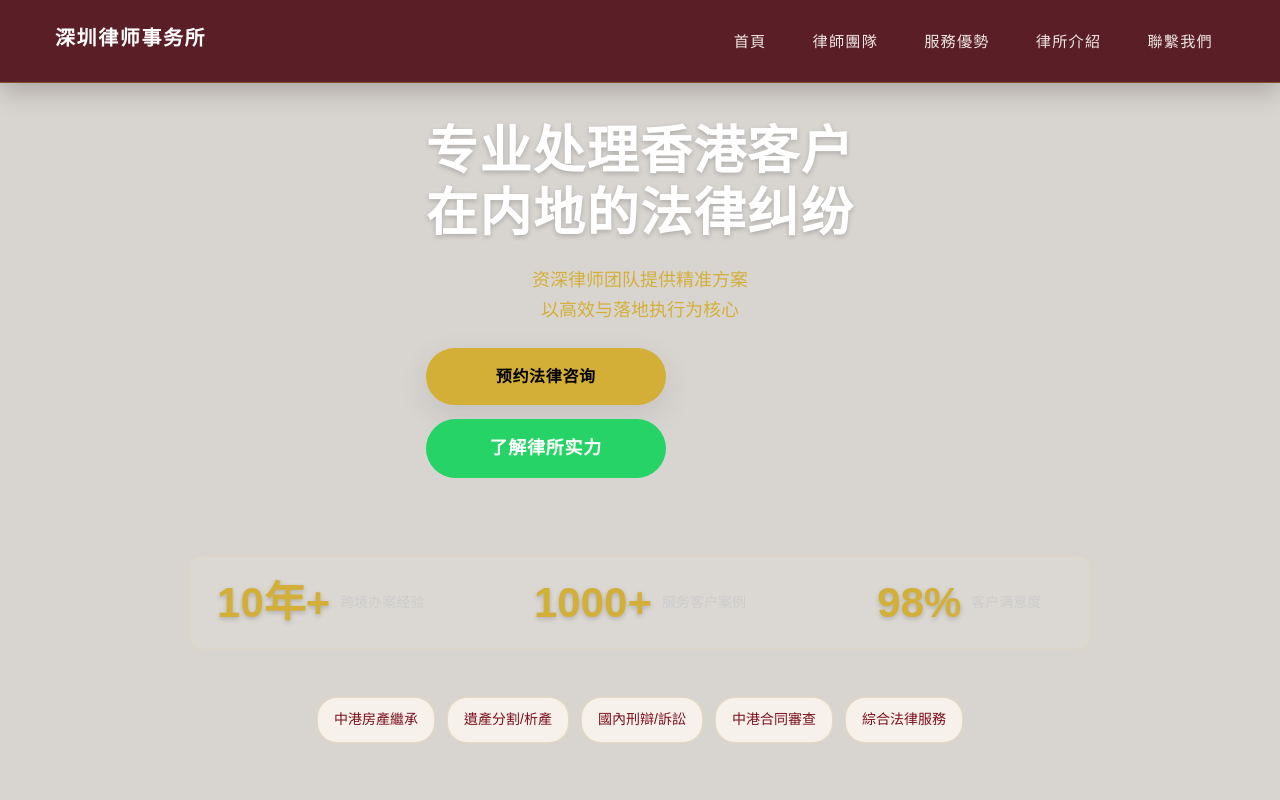
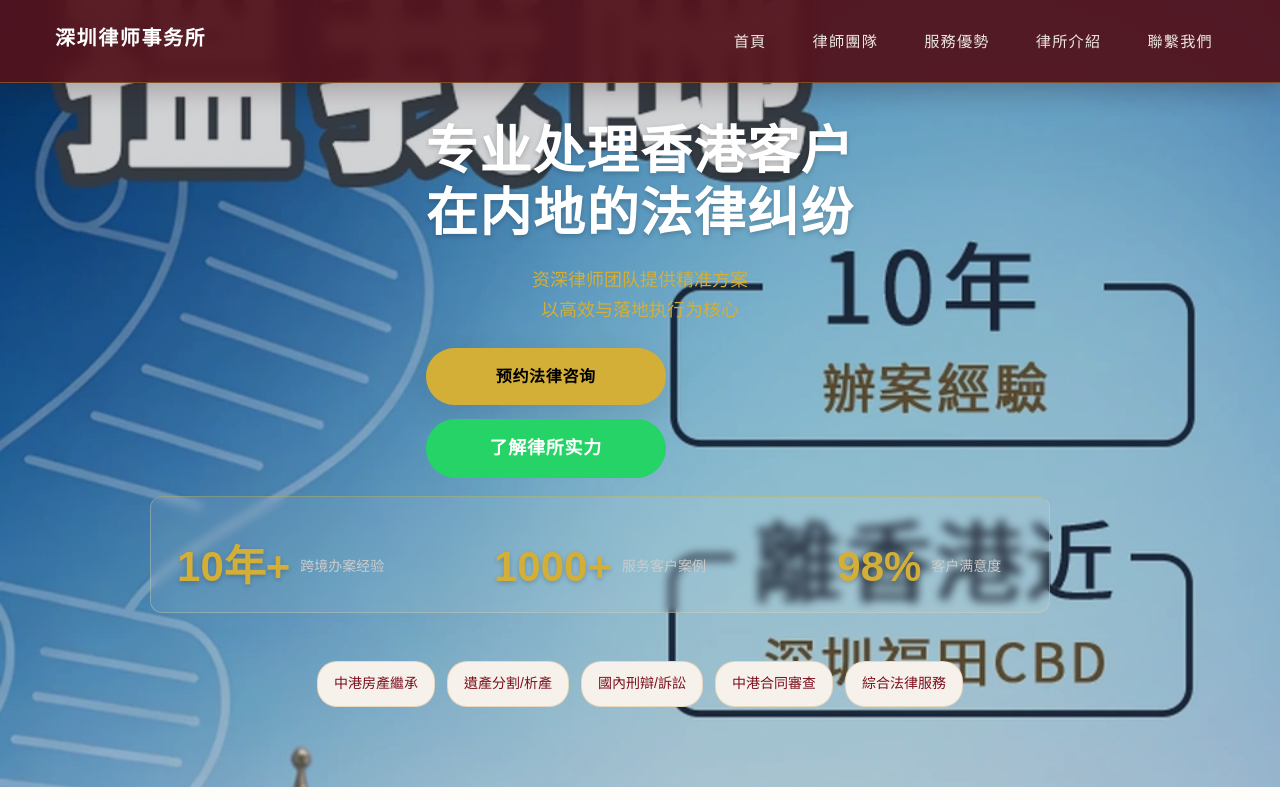
Before and after one commit to aa15818677864-lgtm/hkweb, a plain HTML site: page index.html in a window 1280 px wide. Shown: the top 800 px of the page. Drawn offline with Linux system fonts and the light colour scheme.

Commit message:
优化首页 hero 夜景与信任数据视觉层次

```diff
--- a/style.css
+++ b/style.css
@@ -3107,14 +3107,14 @@ body {
 
 /* ===== 首页hero夜景金色商务风优化 ===== */
 .home-page .hero {
-    background-image: url('images/hongkong-city.jpg') !important;
+    background-image: url('img/zhbanner.webp') !important;
     background-size: cover !important;
-    background-position: center !important;
+    background-position: center center !important;
     background-repeat: no-repeat !important;
     position: relative;
     padding-top: 120px !important;
     padding-bottom: 80px !important;
-    min-height: auto !important;
+    min-height: 640px !important;
 }
 
 .home-page .hero::before {
@@ -3124,7 +3124,7 @@ body {
     left: 0;
     right: 0;
     bottom: 0;
-    background: rgba(0, 0, 0, 0.45) !important;
+    background: rgba(6, 12, 24, 0.62) !important;
 }
 
 .home-page .hero-image {
@@ -3134,6 +3134,12 @@ body {
 .home-page .hero-content {
     position: relative;
     z-index: 2;
+    display: flex;
+    flex-direction: column;
+    align-items: center;
+    justify-content: center;
+    min-height: 520px;
+    text-align: center;
 }
 
 .home-page .hero-title {
@@ -3168,8 +3174,11 @@ body {
 .home-page .hero-stats {
     display: flex;
     justify-content: center;
+    align-self: stretch;
+    margin-top: auto !important;
+    padding-top: 34px;
+    border-top: 1px solid rgba(212, 175, 55, 0.35);
     gap: 80px;
-    margin-top: 60px !important;
 }
 
 .home-page .hero-stats .stat-item {
```
